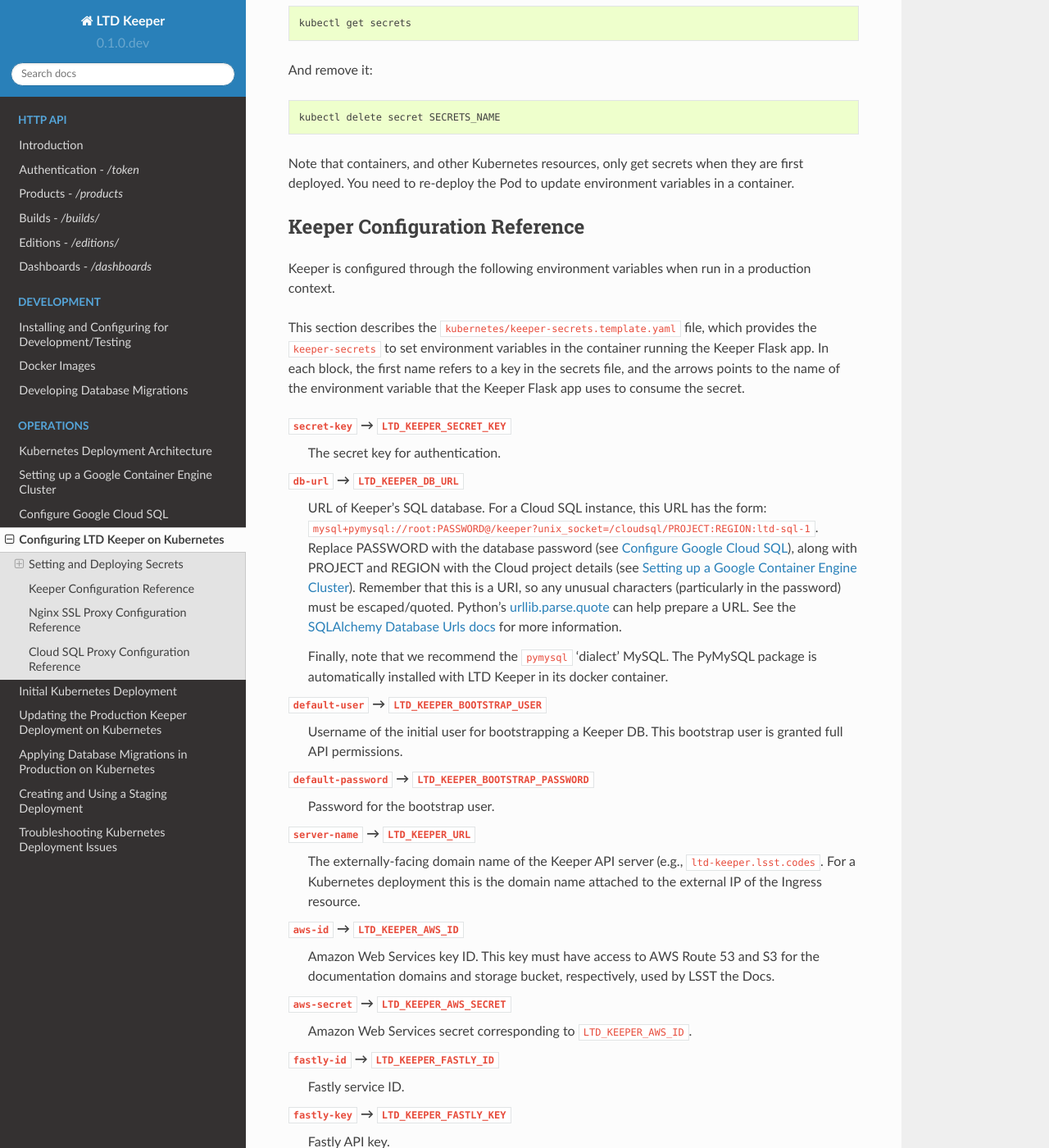
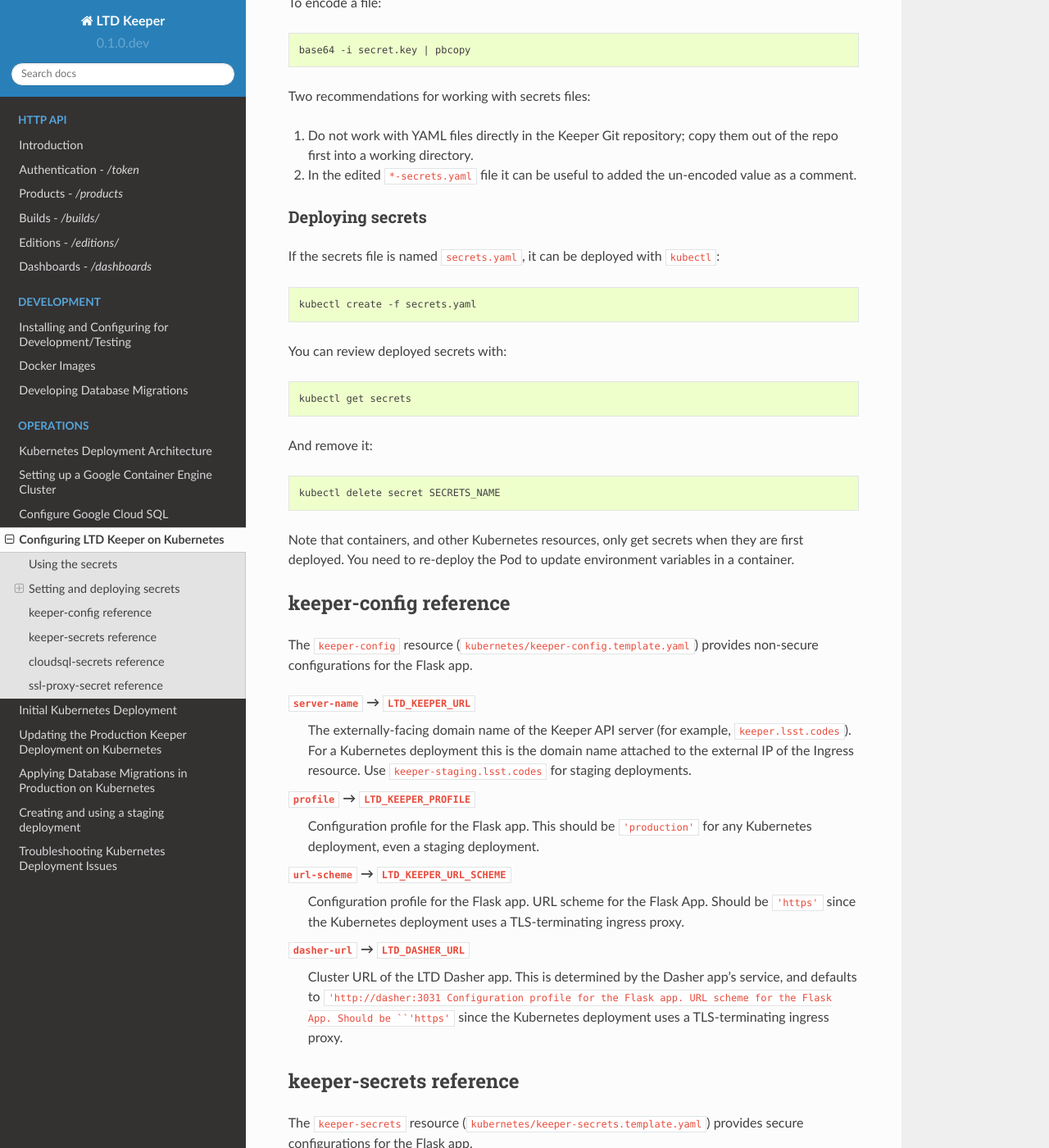
Before and after one commit to lsst-sqre/ltd-keeper, a Sphinx documentation site: the page built from docs/gke-config.rst, in a window 1280 px wide and 1400 px high, scrolled down 1855 px. Shown: the whole window at 82% size. Built offline with Sphinx 7.4.7 and the Read the Docs theme 2.0.0, drawn with Linux system fonts in a browser that asks for light colours; some of the changed text lies outside the part shown.

Commit message:
Update deployment configs
- Fixes up some doc drift
- Covers the new keeper-config resource

```diff
--- a/docs/gke-cloudsql.rst
+++ b/docs/gke-cloudsql.rst
@@ -71,7 +71,6 @@
    mkdir cloudsql
    sudo chmod 777
 
-
 And run the proxy:
 
 .. code-block:: bash
--- a/docs/gke-config.rst
+++ b/docs/gke-config.rst
@@ -3,16 +3,36 @@
 ####################################
 
 In a production deployment, Keeper is configured entirely through environment variables (see :file:`config.py` in the Keeper repo).
-The pod template files set these environment variables through `Kubernetes Secrets <http://kubernetes.io/docs/user-guide/secrets/>`_.
+The pod template files set these environment variables through `Kubernetes Secrets <https://kubernetes.io/docs/user-guide/secrets/>`_ and `ConfigMaps <https://kubernetes.io/docs/tasks/configure-pod-container/configmap/>`_.
 See the ``env`` section in :file:`kubernetes/keeper-pod.yaml`, for example.
 
-The Keeper Git repository includes three secrets templates:
+The Keeper Git repository includes four configuration templates:
 
-1. :file:`kubernetes/keeper-secrets.template.yaml` creates a secrets resource named ``keeper-secrets`` and is used to configure the Keeper Flask web app.
-2. :file:`kubernetes/ssl-proxy-secrets.template.yaml` creates a secrets resource named ``ssl-proxy-secret`` and is used to supply TLS certs to the Nginx proxy service.
-3. :file:`kubernetes/cloudsql-secrets` creates a secrets resource named ``sql-creds`` containing credentials for the Google Cloud SQL instance.
+1. :file:`kubernetes/keeper-config.template.yaml` creates a ConfigMap resource named ``keeper-config`` and is used for non-secure Keeper Flask web app configurations.
+2. :file:`kubernetes/keeper-secrets.template.yaml` creates a Secret resource named ``keeper-secrets`` and is used to configure the Keeper Flask web app.
+3. :file:`kubernetes/ssl-proxy-secrets.template.yaml` creates a Secret resource named ``ssl-proxy-secret`` and is used to supply TLS certs to the Nginx proxy service.
+4. :file:`kubernetes/cloudsql-secrets` creates a Secret resource named ``cloudsql-secrets`` containing credentials for the Google Cloud SQL instance.
 
-Setting and Deploying Secrets
+Using the secrets
+=================
+
+The best way to maintain configurations is copy the configuration templates and modify them.
+Since the staging and production environments might have different secrets, we recommend maintaining both ``-prod`` and ``-staging`` files:
+
+.. code-block:: bash
+
+   cp kubernetes/keeper-config.template.yaml kubernetes/keeper-config-prod.yaml
+   cp kubernetes/keeper-config.template.yaml kubernetes/keeper-config-staging.yaml
+   cp kubernetes/keeper-secrets.template.yaml kubernetes/keeper-secrets-prod.yaml
+   cp kubernetes/keeper-secrets.template.yaml kubernetes/keeper-secrets-staging.yaml
+   cp kubernetes/ssl-proxy-secrets.template.yaml kubernetes/ssl-proxy-secrets-prod.yaml
+   cp kubernetes/ssl-proxy-secrets.template.yaml kubernetes/ssl-proxy-secrets-staging.yaml
+   cp kubernetes/cloudsql-secrets.template.yaml kubernetes/cloudsql-secrets-prod.yaml
+   cp kubernetes/cloudsql-secrets.template.yaml kubernetes/cloudsql-secrets-staging.yaml
+
+These configuration files are automatically ignored by Git.
+
+Setting and deploying secrets
 =============================
 
 Secrets are set as key-value pairs in the ``data`` field of secrets YAML files.
@@ -100,38 +120,39 @@
 Note that containers, and other Kubernetes resources, only get secrets when they are first deployed.
 You need to re-deploy the Pod to update environment variables in a container.
 
-Keeper Configuration Reference
-==============================
+keeper-config reference
+=======================
 
-Keeper is configured through the following environment variables when run in a production context.
+The ``keeper-config`` resource (:file:`kubernetes/keeper-config.template.yaml`) provides non-secure configurations for the Flask app.
 
-This section describes the :file:`kubernetes/keeper-secrets.template.yaml` file, which provides the ``keeper-secrets`` to set environment variables in the container running the Keeper Flask app.
-In each block, the first name refers to a key in the secrets file, and the arrows points to the name of the environment variable that the Keeper Flask app uses to consume the secret.
+``server-name`` → ``LTD_KEEPER_URL``
+   The externally-facing domain name of the Keeper API server (for example, ``keeper.lsst.codes``).
+   For a Kubernetes deployment this is the domain name attached to the external IP of the Ingress resource.
+   Use ``keeper-staging.lsst.codes`` for staging deployments.
+
+``profile`` → ``LTD_KEEPER_PROFILE``
+   Configuration profile for the Flask app.
+   This should be ``'production'`` for any Kubernetes deployment, even a staging deployment.
+
+``url-scheme`` → ``LTD_KEEPER_URL_SCHEME``
+   Configuration profile for the Flask app.
+   URL scheme for the Flask App.
+   Should be ``'https'`` since the Kubernetes deployment uses a TLS-terminating ingress proxy.
+
+``dasher-url`` → ``LTD_DASHER_URL``
+   Cluster URL of the LTD Dasher app.
+   This is determined by the Dasher app's service, and defaults to ``'http://dasher:3031
+   Configuration profile for the Flask app.
+   URL scheme for the Flask App.
+   Should be ``'https'`` since the Kubernetes deployment uses a TLS-terminating ingress proxy.
+
+keeper-secrets reference
+========================
+
+The ``keeper-secrets`` resource (:file:`kubernetes/keeper-secrets.template.yaml`) provides secure configurations for the Flask app.
 
 ``secret-key`` → ``LTD_KEEPER_SECRET_KEY``
    The secret key for authentication.
-
-``db-url`` → ``LTD_KEEPER_DB_URL``
-   URL of Keeper's SQL database.
-   For a Cloud SQL instance, this URL has the form: ``mysql+pymysql://root:PASSWORD@/keeper?unix_socket=/cloudsql/PROJECT:REGION:ltd-sql-1``.
-   Replace PASSWORD with the database password (see :doc:`gke-cloudsql`), along with PROJECT and REGION with the Cloud project details (see :doc:`gke-setup`).
-   Remember that this is a URI, so any unusual characters (particularly in the password) must be escaped/quoted.
-   Python's `urllib.parse.quote <https://docs.python.org/3/library/urllib.parse.html#urllib.parse.quote>`__ can help prepare a URL.
-   See the `SQLAlchemy Database Urls docs <http://docs.sqlalchemy.org/en/latest/core/engines.html#database-urls>`_ for more information.
-
-   Finally, note that we recommend the ``pymysql`` 'dialect' MySQL.
-   The PyMySQL package is automatically installed with LTD Keeper in its docker container.
-
-``default-user`` → ``LTD_KEEPER_BOOTSTRAP_USER``
-   Username of the initial user for bootstrapping a Keeper DB.
-   This bootstrap user is granted full API permissions.
-
-``default-password`` → ``LTD_KEEPER_BOOTSTRAP_PASSWORD``
-   Password for the bootstrap user.
-
-``server-name`` → ``LTD_KEEPER_URL``
-   The externally-facing domain name of the Keeper API server (e.g., ``ltd-keeper.lsst.codes``.
-   For a Kubernetes deployment this is the domain name attached to the external IP of the Ingress resource.
 
 ``aws-id`` → ``LTD_KEEPER_AWS_ID``
    Amazon Web Services key ID.
@@ -146,8 +167,46 @@
 ``fastly-key`` → ``LTD_KEEPER_FASTLY_KEY``
    Fastly API key.
 
-Nginx SSL Proxy Configuration Reference
-=======================================
+``default-user`` → ``LTD_KEEPER_BOOTSTRAP_USER``
+   Username of the initial user for bootstrapping a Keeper DB.
+   This bootstrap user is granted full API permissions.
+
+``default-password`` → ``LTD_KEEPER_BOOTSTRAP_PASSWORD``
+   Password for the bootstrap user.
+
+``db-url`` → ``LTD_KEEPER_DB_URL``
+   URL of Keeper's SQL database.
+   For a Cloud SQL instance, this URL has the form:
+
+   .. code-block:: text
+
+      mysql+pymysql://root:<PASSWORD>@/keeper?unix_socket=/cloudsql/<PROJECT>:<REGION>:<INSTANCE>
+
+   Replace ``PASSWORD`` with the database password (see :doc:`gke-cloudsql`), along with ``PROJECT`` and ``REGION`` with the Cloud SQL instance details (see :doc:`gke-setup` and doc:`gke-cloudsql``).
+   Remember that this is a URI, so any unusual characters (particularly in the password) must be escaped/quoted.
+   Python's `urllib.parse.quote <https://docs.python.org/3/library/urllib.parse.html#urllib.parse.quote>`__ can help prepare a URL.
+   See the `SQLAlchemy Database Urls docs <http://docs.sqlalchemy.org/en/latest/core/engines.html#database-urls>`_ for more information.
+
+   Finally, note that we recommend the ``pymysql`` 'dialect' MySQL.
+   The PyMySQL package is automatically installed with LTD Keeper in its docker container.
+
+cloudsql-secrets reference
+==========================
+
+This section describes :file:`kubernetes/cloudsql-secrets.yaml`, which provides the ``cloudsql-secrets`` resource.
+
+``file.json``
+   This is a base64-encoded JSON service account credential file.
+   A Google Cloud Platform Service Account was created earlier in :doc:`gke-cloudsql`.
+
+   .. code-block:: bash
+
+      base64 -i credentials.json | pbcopy
+
+Further documentation for the Cloud SQL Proxy can be found in the `github.com/GoogleCloudPlatform/cloudsql-proxy <https://github.com/GoogleCloudPlatform/cloudsql-proxy>`__ repository's README.
+
+ssl-proxy-secret reference
+==========================
 
 This section describes the :file:`kubernetes/ssl-proxy-secrets.template.yaml`, which provides ``ssl-proxy-secret`` to the ssl-proxy pods.
 These secrets includes the SSL certificate, SSL private key, and a DHE parameter.
@@ -174,17 +233,3 @@
 
       openssl dhparam -out dhparam.pem 2048
       base64 -i dhparam.pem
-
-Cloud SQL Proxy Configuration Reference
-=======================================
-
-This section describes :file:`kubernetes/cloudsql-secrets.yaml`, which provides the ``cloudsql-creds`` to ``cloudsql-proxy`` containers.
-
-``file.json``
-   This is a base64-encoded JSON service account credential file. A Google Cloud Platform Service Account was created earlier in :doc:`gke-cloudsql`.
-
-   .. code-block:: bash
-
-      base64 -i credentials.json | pbcopy
-
-Further documentation for the Cloud SQL Proxy can be found in the `github.com/GoogleCloudPlatform/cloudsql-proxy <https://github.com/GoogleCloudPlatform/cloudsql-proxy>`__ repository's README.
--- a/docs/gke-deploy.rst
+++ b/docs/gke-deploy.rst
@@ -11,26 +11,28 @@
 
 2. Created the cluster and persistent storage.
 
-3. Customized the :file:`kubernetes/keeper-secrets.template.yaml` and :file:`kubernetes/ssl-proxy-secrets.template.yaml` files with the appropriate configurations and TLS certs.
+3. Customized the configuration files, see :doc:`gke-config`.
 
-Step 1. Deploy Secrets
-======================
+Step 1. deploy configurations
+=============================
 
-Deploy the secrets with:
+Deploy the configurations with:
 
 .. code-block:: bash
 
-   kubectl create -f keeper-secrets.yaml
-   kubectl create -f ssl-proxy-secrets.yaml
-   kubectl create -f cloudsql-secrets.yaml
+   kubectl create -f keeper-secrets-prod.yaml
+   kubectl create -f keeper-config-prod.yaml
+   kubectl create -f ssl-proxy-secrets-prod.yaml
+   kubectl create -f cloudsql-secrets-prod.yaml
 
 You can see they have been deployed with:
 
 .. code-block:: bash
 
    kubectl get secrets
+   kubectl get configmaps
 
-Step 2. Deploy Services
+Step 2. deploy services
 =======================
 
 .. code-block:: bash
@@ -38,7 +40,7 @@
    kubectl create -f ssl-proxy-service.yaml
    kubectl create -f keeper-service.yaml
 
-Check for the external IP of the ssl-proxy-service with:
+Check for the external IP of the ``ssl-proxy-service`` with:
 
 .. code-block:: bash
 
@@ -47,7 +49,7 @@
 Set the domain's A record to this IP.
 This domain was specified as ``server-name`` in :file:`keeper-secrets.yaml`.
 
-Step 3. Deploy the SSL Proxy
+Step 3. Deploy the SSL proxy
 ============================
 
 .. code-block:: bash
@@ -60,18 +62,16 @@
 
    kubectl get rc
 
-And that the nginx-ssl-proxy pod exists:
+And that the ``nginx-ssl-proxy`` pod exists:
 
 .. code-block:: bash
 
    kubectl get pods
 
-Step 4. Deploy the Maintenance Pod
+Step 4. Deploy the maintenance pod
 ==================================
 
 We use a standalone maintenance pod to initialize the database.
-
-This pod needs to run as root, so *uncomment* the ``securityContext`` section in ``keeper-mgmt-pod.yaml``.
 
 Deploy the pod:
 
@@ -131,6 +131,8 @@
 
 You can know verify that Keeper is serving over HTTPS:
 
+.. code-block:: bash
+
    curl https://keeper.lsst.codes/products/
 
 (Substitute your deployment hostname as necessary.)
--- a/docs/gke-setup.rst
+++ b/docs/gke-setup.rst
@@ -45,16 +46,16 @@
 
 .. code-block:: bash
 
-   gcloud container clusters create lsst-the-docs \
-       --num-nodes 1 \
+   gcloud container clusters create lsst-docs \
+       --num-nodes 2 \
        --machine-type g1-small
 
-Then make this ``lsst-the-docs`` cluster the default and obtain the credentials:
+Then make this ``lsst-docs`` cluster the default and obtain the credentials:
 
 .. code-block:: bash
 
-   gcloud config set container/cluster lsst-the-docs
-   gcloud container clusters get-credentials lsst-the-docs
+   gcloud config set container/cluster lsst-docs
+   gcloud container clusters get-credentials lsst-docs
 
 You can later rescale this cluster.
 For example:
@@ -80,8 +81,8 @@
 
       gcloud config set project plasma-geode-127520
       gcloud config set compute/zone us-central1-b
-      gcloud config set container/cluster lsst-the-docs
-      gcloud container clusters get-credentials lsst-the-docs
+      gcloud config set container/cluster lsst-docs
+      gcloud container clusters get-credentials lsst-docs
 
 You can review your ``gcloud`` default configurations with:
 
```
Also changed, not shown: other parts of docs/gke-setup.rst (+1 -0 lines), docs/gke-staging-deployment-playbook.rst (+7 -10 lines), 1 other file.
